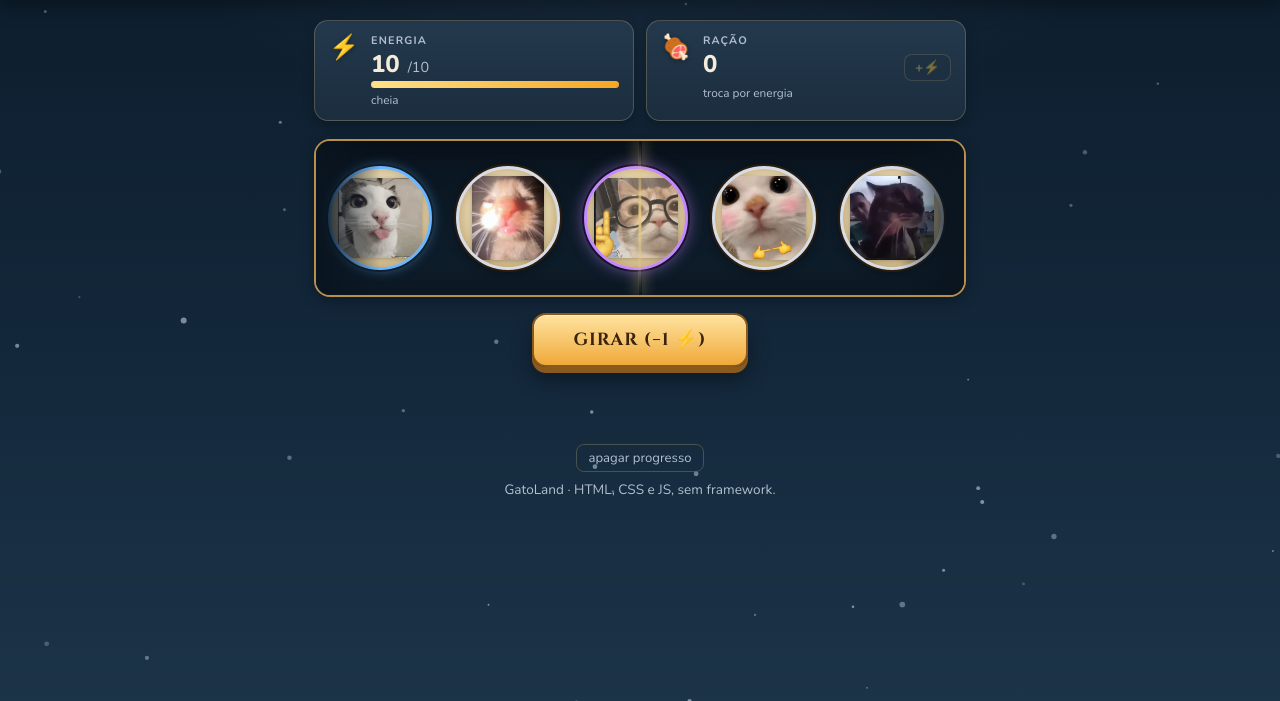
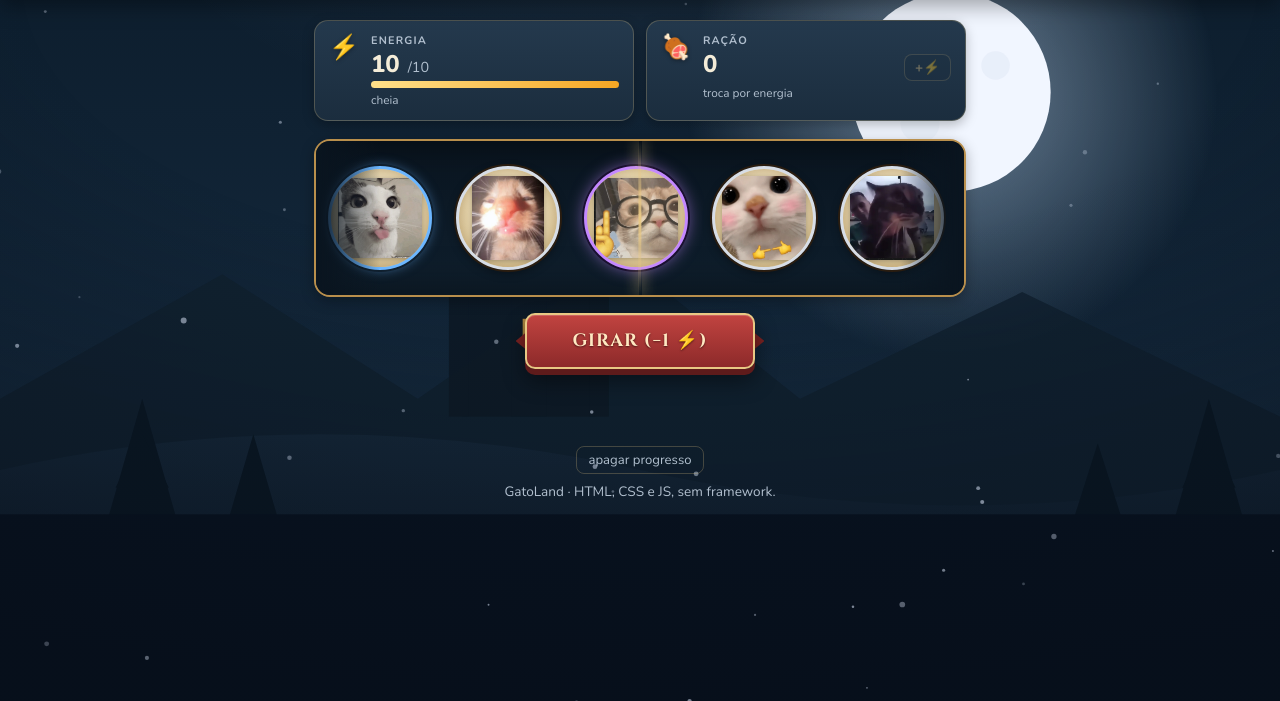
Before and after one commit to mmbrosium/gatoland, a plain HTML site: page index.html in a window 1280 px wide. Shown: the part 99-800 px from the top of the page. Drawn offline with nearby package versions, Linux system fonts and the light colour scheme.

Commit message:
Cenario ilustrado de fundo (lua/castelo/floresta), botao de instrucoes, GIRAR em fita vermelha NotFM, energia 3min

```diff
--- a/css/styles.css
+++ b/css/styles.css
@@ -31,6 +31,9 @@ body{
   background-attachment:fixed;
   min-height:100vh;position:relative;
 }
+.cenario{position:fixed;inset:0;z-index:0;pointer-events:none}
+.cenario svg{width:100%;height:100%;display:block}
+.cenario-vinheta{position:absolute;inset:0;background:radial-gradient(120% 90% at 50% 10%,transparent 40%,rgba(6,12,22,.55) 100%)}
 #neve{position:fixed;inset:0;z-index:0;pointer-events:none}
 .topo,.conteudo,.rodape,.gaveta{position:relative;z-index:1}
 
@@ -60,6 +63,13 @@ body{
   font-size:1.7rem;letter-spacing:2px;color:var(--ouro);
   text-shadow:0 2px 2px rgba(0,0,0,.5),0 0 16px rgba(232,200,132,.3);
 }
+.btn-instru{
+  position:absolute;z-index:3;top:max(10px,env(safe-area-inset-top,0));right:12px;
+  width:34px;height:34px;border-radius:50%;cursor:pointer;
+  font-family:'Cinzel',serif;font-weight:700;font-size:1.05rem;color:var(--ouro);
+  background:linear-gradient(180deg,#17293b,#0b1724);border:2px solid var(--ouro-esc);
+  box-shadow:0 3px 8px rgba(0,0,0,.4);transition:box-shadow .2s,color .2s}
+.btn-instru:hover{color:#fff3d6;box-shadow:0 0 14px rgba(232,200,132,.55)}
 
 /* abas = casinhas com telhado nevado + placa de madeira */
 .abas{position:relative;z-index:2;display:flex;gap:18px;width:100%;max-width:470px;justify-content:center}
@@ -119,14 +129,20 @@ body{
 .celula .moldura{width:104px}
 
 .btn-girar{
-  font-family:'Cinzel',serif;font-weight:700;font-size:1.1rem;letter-spacing:1px;color:#3a2410;
-  background:linear-gradient(180deg,#ffe3a0,#f0a93a);
-  border:2px solid #8a5a1c;border-radius:14px;padding:13px 40px;cursor:pointer;
-  box-shadow:0 6px 0 #8a5a1c,0 12px 20px rgba(0,0,0,.4),inset 0 1px 0 rgba(255,255,255,.4);
-  transition:transform .08s,box-shadow .08s;
+  position:relative;
+  font-family:'Cinzel',serif;font-weight:700;font-size:1.12rem;letter-spacing:1px;color:#ffe9c2;
+  background:linear-gradient(180deg,#c14440,#8d2a2a);
+  border:2px solid var(--ouro);border-radius:10px;padding:14px 46px;cursor:pointer;
+  box-shadow:0 6px 0 #5e1b1b,0 12px 22px rgba(0,0,0,.45),inset 0 1px 0 rgba(255,255,255,.18);
+  text-shadow:0 1px 2px rgba(0,0,0,.55);
+  transition:transform .08s,box-shadow .08s,filter .15s;
 }
-.btn-girar:active{transform:translateY(4px);box-shadow:0 2px 0 #8a5a1c,0 6px 12px rgba(0,0,0,.35)}
-.btn-girar:disabled{filter:grayscale(.55) brightness(.85);cursor:not-allowed;box-shadow:0 6px 0 #555}
+/* abas/caudas da fita */
+.btn-girar::before,.btn-girar::after{content:"";position:absolute;top:50%;width:16px;height:26px;background:#7a2222;transform:translateY(-50%);z-index:-1;box-shadow:0 4px 6px rgba(0,0,0,.4)}
+.btn-girar::before{left:-11px;clip-path:polygon(100% 0,0 50%,100% 100%)}
+.btn-girar::after{right:-11px;clip-path:polygon(0 0,100% 50%,0 100%)}
+.btn-girar:active{transform:translateY(4px);box-shadow:0 2px 0 #5e1b1b,0 6px 12px rgba(0,0,0,.35)}
+.btn-girar:disabled{filter:grayscale(.6) brightness(.8);cursor:not-allowed;box-shadow:0 6px 0 #4a4a4a}
 .aviso{color:var(--lendario);font-size:1rem;font-weight:700;min-height:1.2em;text-align:center;text-shadow:0 0 10px rgba(255,196,77,.4)}
 
 .resultado{width:100%;background:linear-gradient(180deg,var(--painel2),var(--painel));border:1px solid rgba(232,200,132,.3);border-radius:16px;padding:14px;display:flex;align-items:center;gap:16px;animation:surge .35s ease;box-shadow:0 6px 16px rgba(0,0,0,.3)}
@@ -228,6 +244,12 @@ body{
 .gaveta-hab{margin-top:12px;background:rgba(0,0,0,.25);border:1px solid rgba(232,200,132,.2);border-left:4px solid var(--ouro);border-radius:10px;padding:11px 13px;font-size:1rem}
 .gaveta-hab b{color:var(--ouro)}
 .gaveta-trava{text-align:center;color:var(--txt-fraco);font-size:1.1rem;padding:14px 0;line-height:1.4}
+/* modal de instruções */
+.instru-titulo{font-family:'Cinzel',serif;font-size:1.5rem;color:var(--ouro);margin-bottom:14px}
+.instru-item{display:flex;gap:14px;align-items:flex-start;margin-bottom:14px}
+.instru-ic{font-size:1.8rem;line-height:1;flex:0 0 auto;margin-top:2px}
+.instru-item b{font-family:'Cinzel',serif;color:var(--ouro);font-size:1.1rem}
+.instru-item p{color:var(--txt-fraco);font-size:1rem;line-height:1.3;margin-top:3px}
 
 /* ============================ RODAPÉ ============================ */
 .rodape{color:var(--txt-fraco);font-size:.85rem;display:flex;flex-direction:column;align-items:center;gap:8px;padding:12px 0 34px;text-align:center}
--- a/index.html
+++ b/index.html
@@ -10,7 +10,50 @@
   <link rel="stylesheet" href="css/styles.css" />
 </head>
 <body>
-  <!-- neve ao fundo (atrás de tudo, sem roubar o foco) -->
+  <!-- cenário ilustrado ao fundo (lua, montanhas, floresta, castelo) -->
+  <div class="cenario" aria-hidden="true">
+    <svg viewBox="0 0 1440 900" preserveAspectRatio="xMidYMax slice" xmlns="http://www.w3.org/2000/svg">
+      <defs>
+        <radialGradient id="glowLua" cx="50%" cy="50%" r="50%">
+          <stop offset="0%" stop-color="#eaf3ff" stop-opacity=".9"/>
+          <stop offset="35%" stop-color="#bcd6f0" stop-opacity=".35"/>
+          <stop offset="100%" stop-color="#bcd6f0" stop-opacity="0"/>
+        </radialGradient>
+        <linearGradient id="morro" x1="0" y1="0" x2="0" y2="1">
+          <stop offset="0%" stop-color="#16293b"/><stop offset="100%" stop-color="#0d1a28"/>
+        </linearGradient>
+      </defs>
+      <!-- brilho + lua -->
+      <circle cx="1070" cy="215" r="300" fill="url(#glowLua)"/>
+      <circle cx="1070" cy="215" r="112" fill="#f1f6ff"/>
+      <circle cx="1120" cy="185" r="16" fill="#dfe8f5" opacity=".5"/>
+      <circle cx="1035" cy="250" r="22" fill="#dfe8f5" opacity=".4"/>
+      <!-- montanhas distantes -->
+      <path d="M0 560 L250 420 L470 560 L700 400 L900 560 L1150 440 L1440 580 L1440 900 L0 900 Z" fill="#11222f" opacity=".85"/>
+      <!-- castelo -->
+      <g fill="#0e1b27" opacity=".92">
+        <rect x="520" y="430" width="150" height="150"/>
+        <rect x="505" y="400" width="22" height="180"/><rect x="663" y="400" width="22" height="180"/>
+        <rect x="575" y="360" width="40" height="220"/>
+        <polygon points="505,400 516,372 527,400"/><polygon points="663,400 674,372 685,400"/>
+        <polygon points="575,360 595,320 615,360"/>
+        <rect x="588" y="470" width="14" height="30" fill="#f0b64a" opacity=".8"/>
+      </g>
+      <!-- morros da frente -->
+      <path d="M0 640 Q360 560 720 640 T1440 640 L1440 900 L0 900 Z" fill="url(#morro)"/>
+      <!-- pinheiros -->
+      <g fill="#0a1824">
+        <polygon points="120,700 160,560 200,700"/><polygon points="130,660 160,600 190,660"/>
+        <polygon points="250,720 285,600 320,720"/>
+        <polygon points="1320,700 1360,560 1400,700"/><polygon points="1330,660 1360,600 1390,660"/>
+        <polygon points="1200,720 1235,610 1270,720"/>
+      </g>
+      <rect x="0" y="690" width="1440" height="210" fill="#081321"/>
+    </svg>
+    <div class="cenario-vinheta"></div>
+  </div>
+
+  <!-- neve ao fundo (sobre o cenário, sem roubar o foco) -->
   <canvas id="neve" aria-hidden="true"></canvas>
 
   <!-- HEADER = faixa de nuvens animadas + abas-telhado -->
@@ -20,6 +63,7 @@
       <span class="nuvem n2"></span>
       <span class="nuvem n3"></span>
     </div>
+    <button id="btn-instru" class="btn-instru" title="Instruções" aria-label="Instruções">?</button>
     <div class="topo-titulo">GatoLand</div>
     <nav class="abas">
       <button class="casa ativa" data-aba="roleta">
@@ -81,6 +125,23 @@
     <span>GatoLand · HTML, CSS e JS, sem framework.</span>
   </footer>
 
+  <!-- modal de instruções -->
+  <div id="instru" class="gaveta oculto" aria-hidden="true">
+    <div class="gaveta-fundo" data-fechar-instru></div>
+    <div class="gaveta-painel" role="dialog" aria-modal="true">
+      <button class="gaveta-x" data-fechar-instru aria-label="Fechar">✕</button>
+      <h3 class="instru-titulo">Como jogar</h3>
+      <div class="instru-item">
+        <span class="instru-ic">🎰</span>
+        <div><b>Roleta</b><p>Gaste energia pra girar e ganhar gatinhos. A energia volta sozinha com o tempo; gato repetido vira ração, que você troca por mais energia.</p></div>
+      </div>
+      <div class="instru-item">
+        <span class="instru-ic">📖</span>
+        <div><b>GatoPédia</b><p>Sua coleção. Toque em qualquer carta pra ver os atributos, a descrição e a habilidade do gato.</p></div>
+      </div>
+    </div>
+  </div>
+
   <!-- gaveta (drawer) da carta -->
   <div id="gaveta" class="gaveta oculto" aria-hidden="true">
     <div class="gaveta-fundo" data-fechar></div>
--- a/js/game.js
+++ b/js/game.js
@@ -8,7 +8,7 @@ const STORAGE_KEY = 'gatoland:v1';
 
 const CONFIG = {
   energiaMax: 10, energiaInicial: 10, custoGiro: 1,
-  regenMs: 5 * 60 * 1000, racaoPorEnergia: 3, copiasPorNivel: 3,
+  regenMs: 3 * 60 * 1000, racaoPorEnergia: 3, copiasPorNivel: 3,
 };
 
 const RARIDADES = {
@@ -250,7 +250,14 @@ function abrirGaveta(id){
 }
 function fecharGaveta(){ gaveta.classList.add('oculto'); gaveta.setAttribute('aria-hidden','true'); }
 gaveta.querySelectorAll('[data-fechar]').forEach(el=>el.addEventListener('click',fecharGaveta));
-document.addEventListener('keydown',e=>{ if(e.key==='Escape') fecharGaveta(); });
+
+/* modal de instruções */
+const instru=$('#instru');
+$('#btn-instru').addEventListener('click',()=>{ instru.classList.remove('oculto'); instru.setAttribute('aria-hidden','false'); });
+function fecharInstru(){ instru.classList.add('oculto'); instru.setAttribute('aria-hidden','true'); }
+instru.querySelectorAll('[data-fechar-instru]').forEach(el=>el.addEventListener('click',fecharInstru));
+
+document.addEventListener('keydown',e=>{ if(e.key==='Escape'){ fecharGaveta(); fecharInstru(); } });
 
 /* ------------------------------------- roleta */
 const CELULAS_ESTEIRA=55, INDICE_VENCEDOR=48;
```
